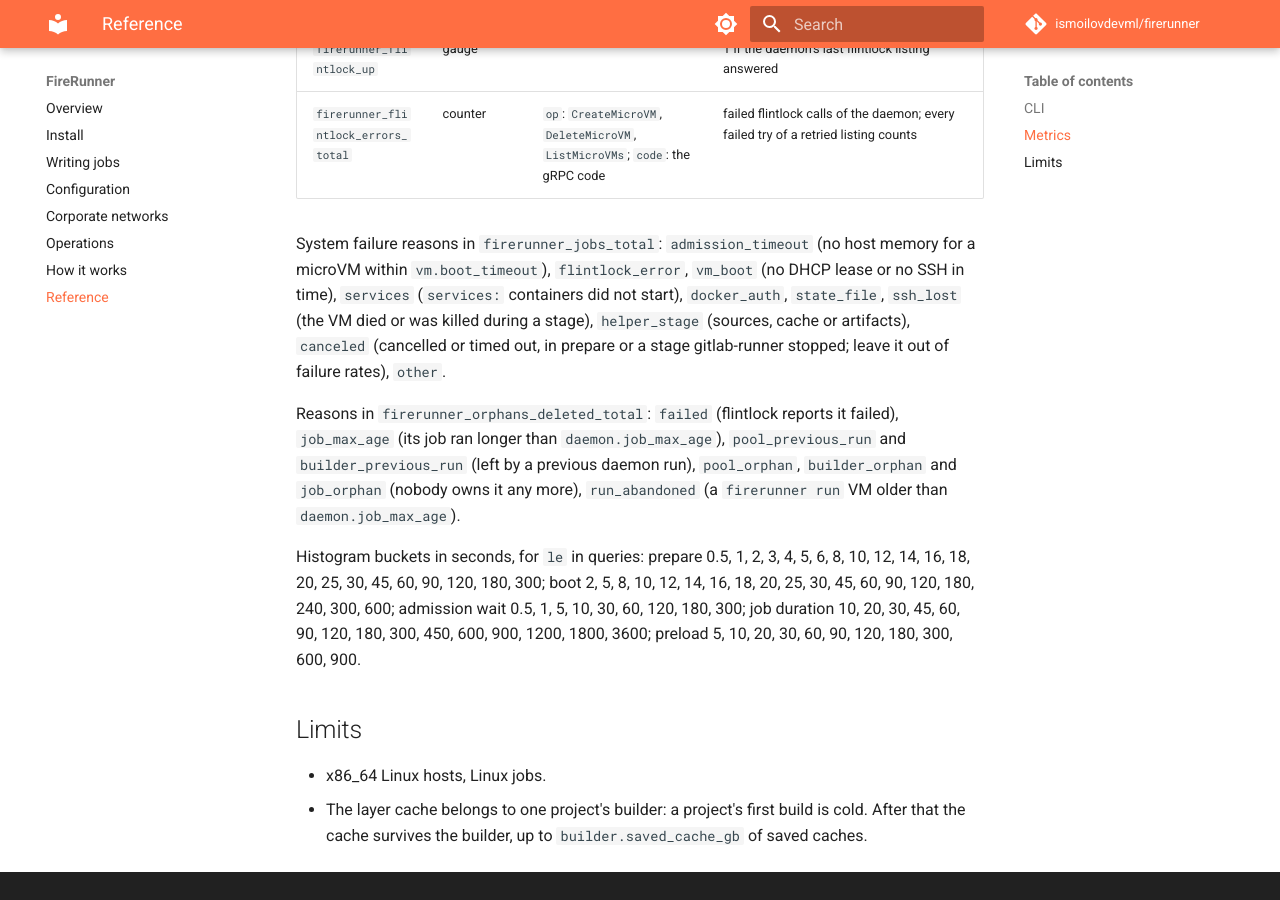
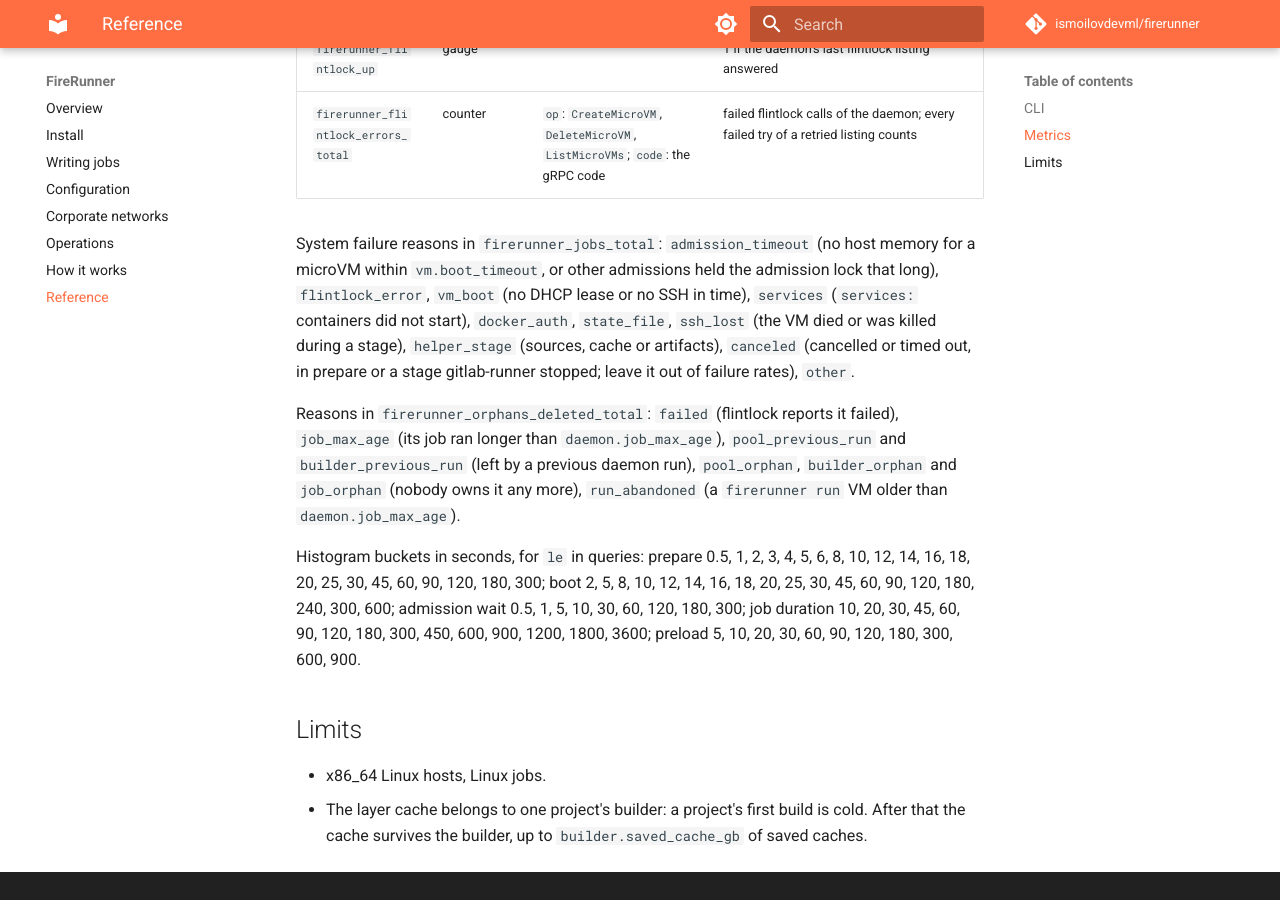
Before and after one commit to ismoilovdevml/firerunner, an MkDocs documentation site: the page built from docs/reference.md, in a window 1280 px wide and 900 px high, scrolled down 4606 px. Built offline with MkDocs 1.6.1 and Material for MkDocs 9.7.7, drawn with Linux system fonts in a browser that asks for light colours; comment, search, counter and statistics services are not loaded.

Commit message:
docs: admission_timeout also covers a busy admission lock

```diff
--- a/docs/reference.md
+++ b/docs/reference.md
@@ -65,7 +65,7 @@ passed for 2 minutes.
 | `firerunner_flintlock_errors_total` | counter | `op`: `CreateMicroVM`, `DeleteMicroVM`, `ListMicroVMs`; `code`: the gRPC code | failed flintlock calls of the daemon; every failed try of a retried listing counts |
 
 System failure reasons in `firerunner_jobs_total`: `admission_timeout` (no host memory for a
-microVM within `vm.boot_timeout`), `flintlock_error`, `vm_boot` (no DHCP lease or no SSH in time),
+microVM within `vm.boot_timeout`, or other admissions held the admission lock that long), `flintlock_error`, `vm_boot` (no DHCP lease or no SSH in time),
 `services` (`services:` containers did not start), `docker_auth`, `state_file`, `ssh_lost` (the VM
 died or was killed during a stage), `helper_stage` (sources, cache or artifacts), `canceled`
 (cancelled or timed out, in prepare or a stage gitlab-runner stopped; leave it out of failure
```
Also changed, not shown: docs/operations.md (+1 -1 lines).
